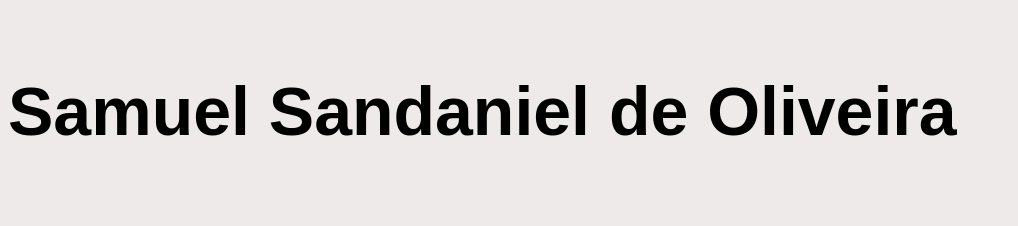
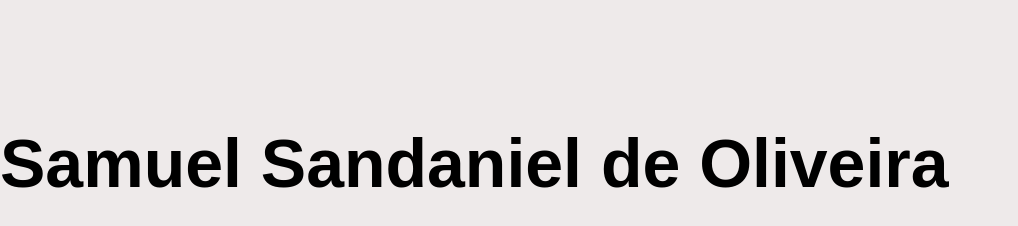
Before and after one commit to SamuelSandanielOliveira/Aula1, a plain HTML site: page index.html in a window 1280 px wide. Shown: the whole page, without its empty margins (0-1018 px from the left). Drawn offline with Linux system fonts and the light colour scheme.

Commit message:
novo arquivo

```diff
--- a/style.css
+++ b/style.css
@@ -2,6 +2,9 @@ body{
     background-color: rgb(238, 234, 234);
     color: rgb(0, 0, 0);
     font-family: sans-serif;
+    margin: 0 ;
+    padding-top: 60px ;
+
 }
 h1{
   font-size: 68px ;
```
